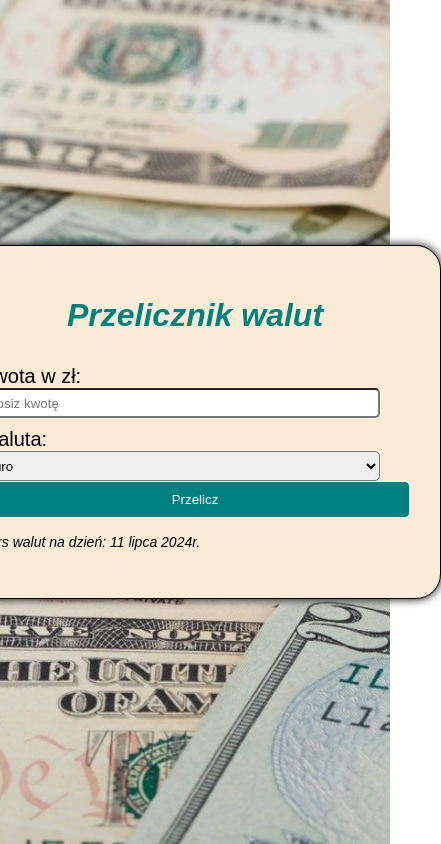
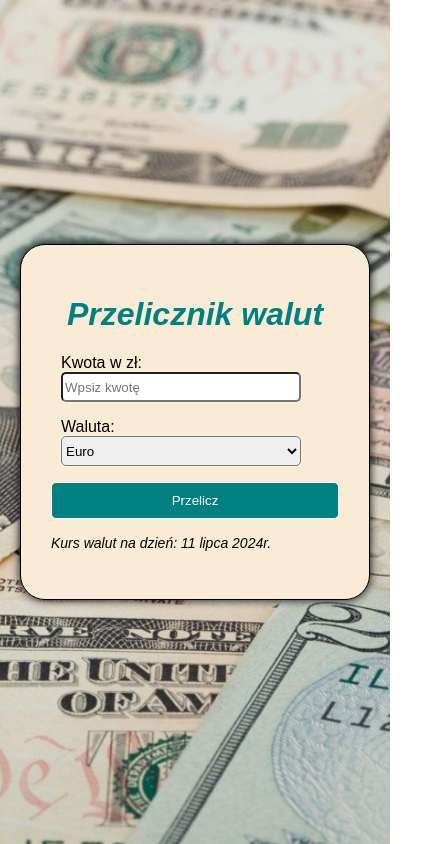
Before and after one commit to AdamGralak/calculator-react, a React (Create React App) app: page / in a window 390 px wide. Shown: the whole page, 441 px wide, since content can reach past the window. Built offline with nearby package versions, Linux system fonts and the light colour scheme.

Commit message:
changed in css

```diff
--- a/src/App/Form/form.css
+++ b/src/App/Form/form.css
@@ -1,11 +1,11 @@
-.form_header{
+.form_header {
     font-style: italic;
     font-weight: 800;
     color: teal;
     text-align: center;
 }
 
-.form_input{
+.form_input {
     box-shadow: 0 0 2px white;
     border-radius: 5px;
     float: right;
@@ -15,20 +15,20 @@
 
 }
 
-.form_label{
+.form_label {
     font-weight: 200;
     padding: 10px;
     padding-left: 0px;
     font-size: 20px;
 }
 
-.form_info{
+.form_info {
     font-weight: 100;
     font-size: 14px;
     font-style: italic;
 }
 
-.form_button{
+.form_button {
     width: 100%;
     justify-content: center;
     background-color: teal;
@@ -40,7 +40,23 @@
     transition: 1s;
 }
 
-.form_button:hover{
+.form_button:hover {
     background-color: hsl(180, 100%, 35%);
     transform: scale(1.02);
 }
+
+
+@media (max-width: 767px) {
+    .form_input {
+        float: none;
+        min-width: 240px;
+    }
+
+    .form_label {
+        padding: 0px;
+        padding-left: 10px;
+        font-size: 16px;
+        font-weight: 70;
+    }
+
+}
--- a/src/index.css
+++ b/src/index.css
@@ -22,3 +22,9 @@ body {
   background-size: cover;
   background-image: url("background.jpg");
 }
+
+@media (max-width: 767px) {
+  .app{
+    width: 80%;
+  }
+  }
```
